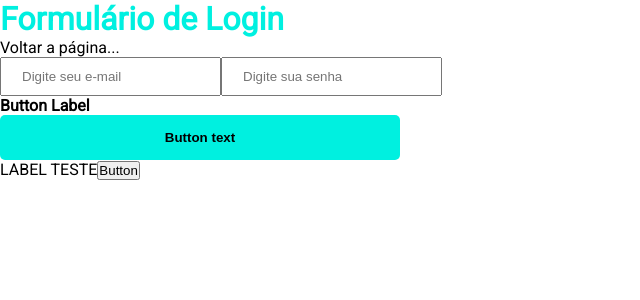
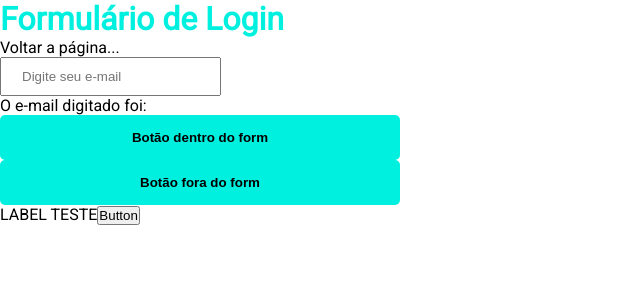
Before and after one commit to Erick-Gomes-Fernandes/growth-reactjs-revisao, a Next.js app: page / in a window 1280 px wide. Shown: the top 300 px of the page, without its empty margins (0-640 px from the left). Built offline with nearby package versions, Linux system fonts and the light colour scheme.

Commit message:
Criado onChange e onSubmit

```diff
--- a/pages/index.jsx
+++ b/pages/index.jsx
@@ -6,15 +6,27 @@
   const handleLabelClick = () => {
     console.log("HANDLE LABEL CLICK")
   }
+
+  const handleSubmitForm = () => {
+    event.preventDefault()
+    console.log("HANDLE SUBMIT FORM")
+  }
+
+  let email = ""
+  const handleChangeInput = (event) => {
+    email = event.target.value
+  }
+
   return (
     <>
       <Title onClick={handleLabelClick}>Formulário de Login</Title>
       <label onClick={handleLabelClick}>Voltar a página...</label>
-      <form>
-        <Input type="email" placeholder="Digite seu e-mail" />
-        <Input type="password" placeholder="Digite sua senha" />
-        <Button onClick={handleLabelClick}>Botão</Button>
+      <form onSubmit={handleSubmitForm}>
+        <Input type="text" placeholder="Digite seu e-mail" onChange={handleChangeInput} />
+        <p>O e-mail digitado foi: {email}</p>
+        <Button type="submit">Botão dentro do form</Button>
       </form>
+      <Button onClick={handleLabelClick}>Botão fora do form</Button>
       <label>LABEL TESTE</label>
       <button>Button</button>
     </>
--- a/src/components/button/button.jsx
+++ b/src/components/button/button.jsx
@@ -19,11 +19,10 @@
   }
 `
 
-export default function Button() {
+export default function Button(props) {
   return(
     <ButtonContainer>
-      <label>Button Label</label>
-      <button>Button text</button>
+      <button {...props}>{props.children}</button>
     </ButtonContainer>
   )
 }
```
